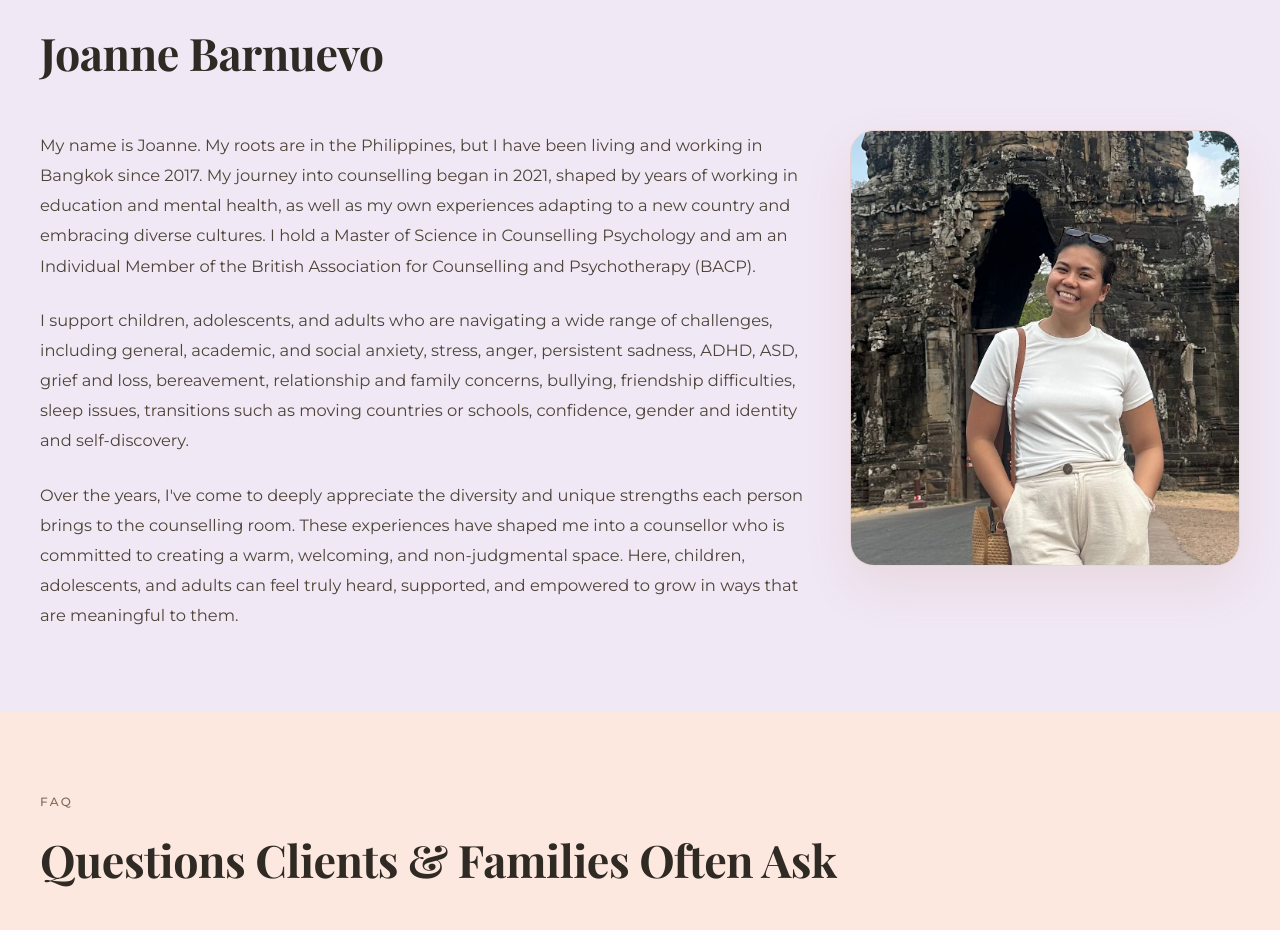
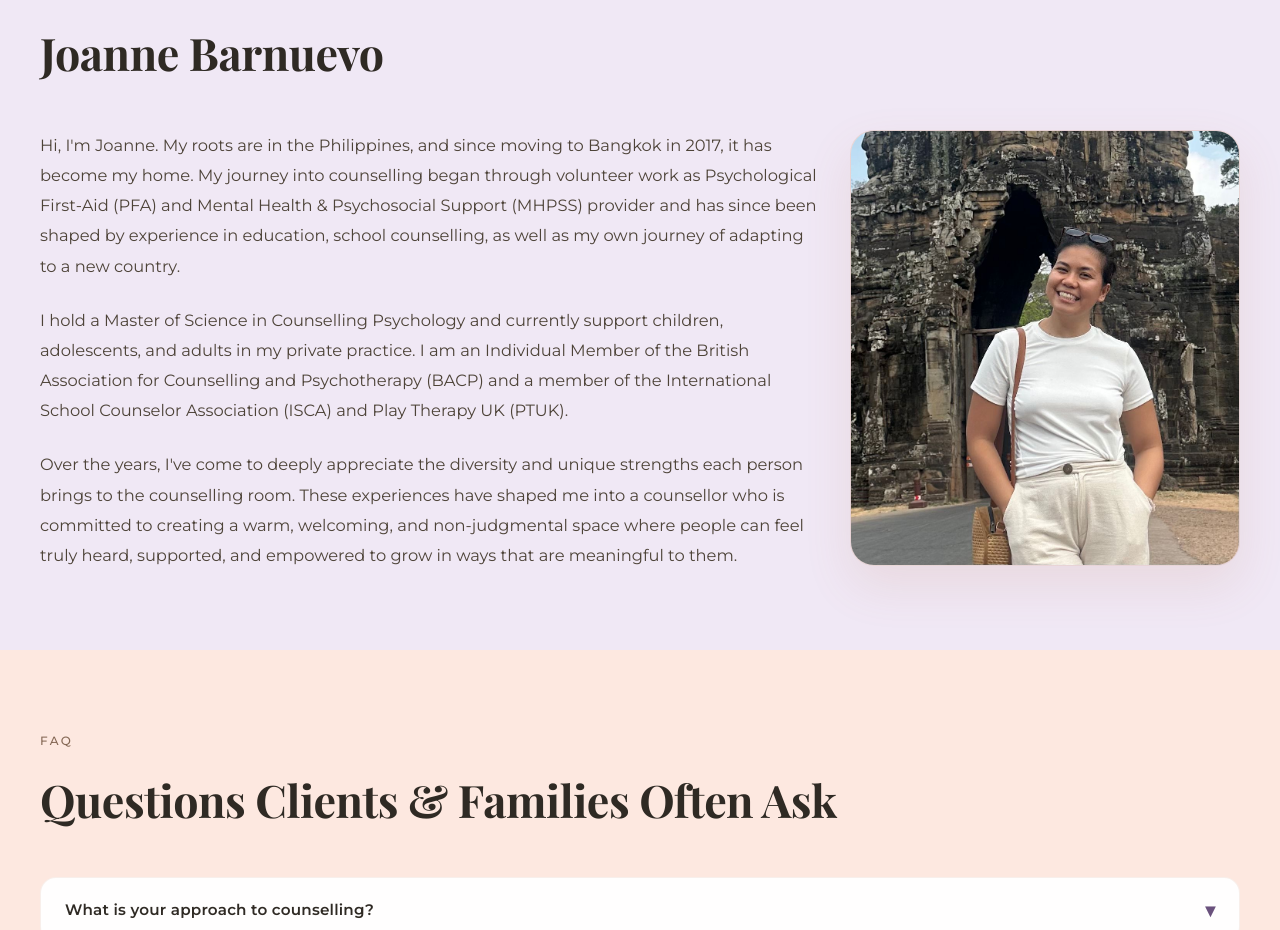
Before and after one commit to joseph-johnson27001/Joanne-s-Counselling-Website, a Vue app: page / in a window 1280 px wide. Shown: the part 2023-2953 px from the top of the page. Built offline with nearby package versions, Linux system fonts and the light colour scheme; a web font is replaced by a local one.

Commit message:
Updated text

```diff
--- a/src/components/sections/AboutSection.vue
+++ b/src/components/sections/AboutSection.vue
@@ -13,30 +13,27 @@
       <div class="about-grid">
         <div class="about-copy">
           <p>
-            My name is Joanne. My roots are in the Philippines, but I have been
-            living and working in Bangkok since 2017. My journey into
-            counselling began in 2021, shaped by years of working in education
-            and mental health, as well as my own experiences adapting to a new
-            country and embracing diverse cultures. I hold a Master of Science
-            in Counselling Psychology and am an Individual Member of the British
-            Association for Counselling and Psychotherapy (BACP).
+            Hi, I'm Joanne. My roots are in the Philippines, and since moving to
+            Bangkok in 2017, it has become my home. My journey into counselling
+            began through volunteer work as Psychological First-Aid (PFA) and
+            Mental Health &amp; Psychosocial Support (MHPSS) provider and has
+            since been shaped by experience in education, school counselling, as
+            well as my own journey of adapting to a new country.
           </p>
           <p>
-            I support children, adolescents, and adults who are navigating a
-            wide range of challenges, including general, academic, and social
-            anxiety, stress, anger, persistent sadness, ADHD, ASD, grief and
-            loss, bereavement, relationship and family concerns, bullying,
-            friendship difficulties, sleep issues, transitions such as moving
-            countries or schools, confidence, gender and identity and
-            self-discovery.
+            I hold a Master of Science in Counselling Psychology and currently
+            support children, adolescents, and adults in my private practice. I
+            am an Individual Member of the British Association for Counselling
+            and Psychotherapy (BACP) and a member of the International School
+            Counselor Association (ISCA) and Play Therapy UK (PTUK).
           </p>
           <p>
             Over the years, I've come to deeply appreciate the diversity and
             unique strengths each person brings to the counselling room. These
             experiences have shaped me into a counsellor who is committed to
-            creating a warm, welcoming, and non-judgmental space. Here,
-            children, adolescents, and adults can feel truly heard, supported,
-            and empowered to grow in ways that are meaningful to them.
+            creating a warm, welcoming, and non-judgmental space where people
+            can feel truly heard, supported, and empowered to grow in ways that
+            are meaningful to them.
           </p>
           <!-- <p>
             I believe in ongoing professional development and adhere to the ethical standards of my affiliated organizations, which you can view here:
--- a/src/components/sections/HeroSection.vue
+++ b/src/components/sections/HeroSection.vue
@@ -30,7 +30,7 @@
           <p class="hero-text">
             My practice is grounded in attentive listening, creative activities,
             and genuine connection, offering a safe environment where you can
-            feel supported, grow, and connect in your own way and at your own
+            feel supported, become unstuck, and connect in your own way and at your own
             pace.
           </p>
           <div class="hero-actions">
```
